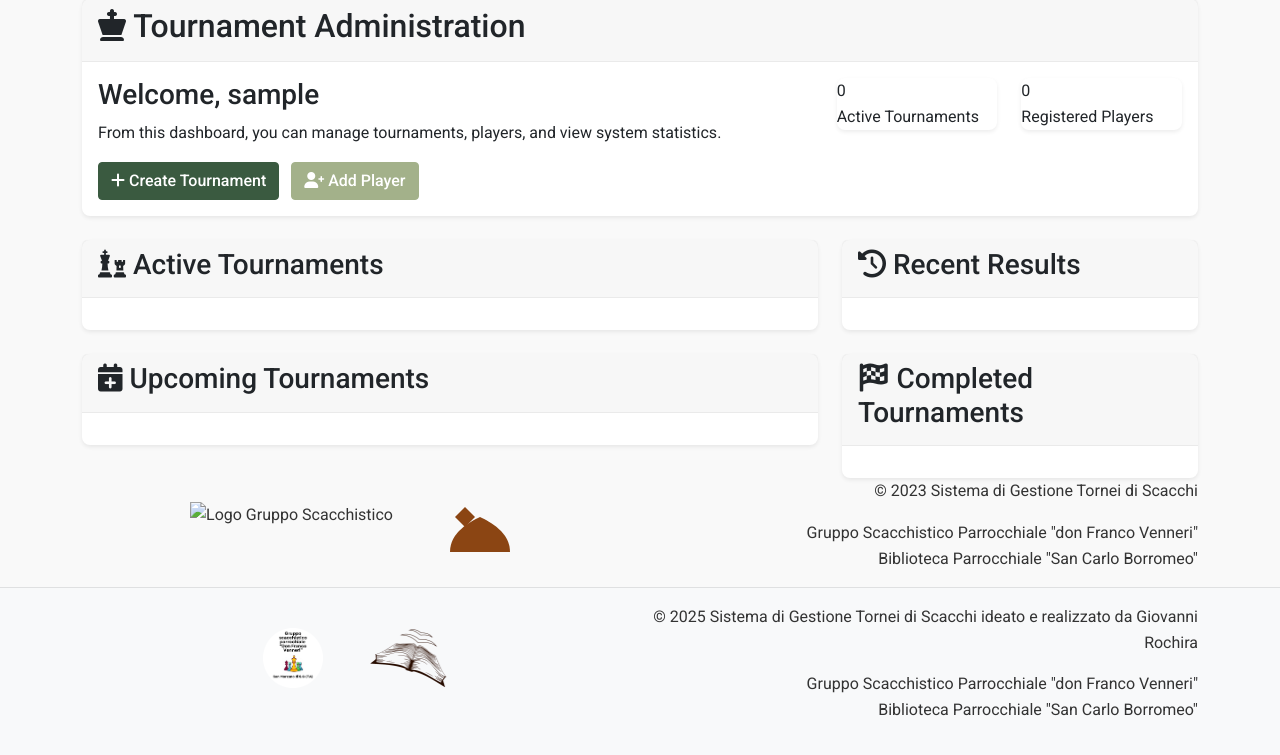
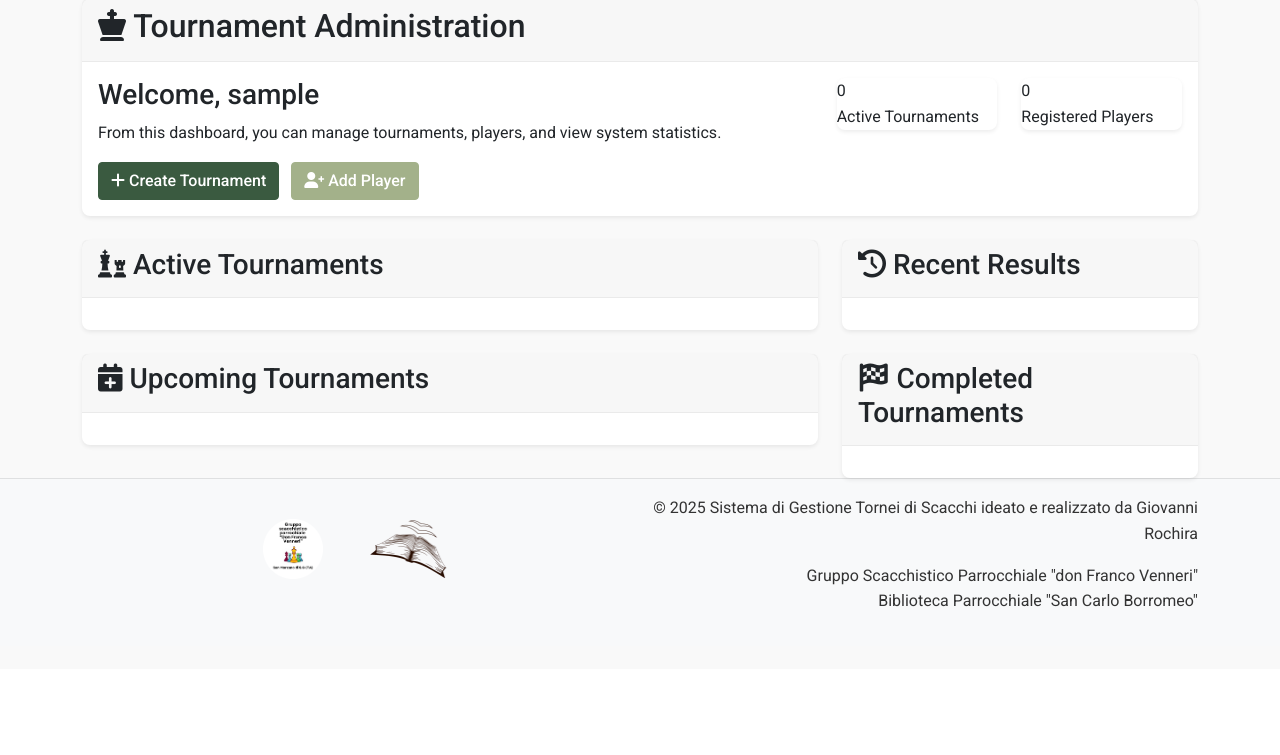
Before and after one commit to giorochi/ScacchistiDonFranco, a Flask app: page /admin/dashboard in a window 1280 px wide. Shown: the part 131-886 px from the top of the page. After the commit the page ends 738 px from the top, so only its background shows below. Run offline with Flask 3, Linux system fonts and the light colour scheme; the visitor is signed in with stand-in values (Sample User, id 1); data that the repository does not hold is empty.

Commit message:
Remove outdated copyright information from the bottom of all pages
Removes the obsolete footer from `templates/layout.html`.

Replit-Commit-Author: Agent
Replit-Commit-Session-Id: a7affa6b-0e8b-4d29-9bf4-93685ab3dcb1
Replit-Commit-Screenshot-Url: https://storage.googleapis.com/screenshot-production-us-central1/17650ef3-d9bc-486c-8329-b36643b839b5/38806450-c6d8-44f3-beaf-2c37b1d4fe73.jpg

```diff
--- a/templates/layout.html
+++ b/templates/layout.html
@@ -106,24 +106,7 @@
         {% block content %}{% endblock %}
     </div>
 
-    <!-- Footer -->
-    <footer>
-        <div class="container">
-            <div class="row">
-                <div class="col-md-6">
-                    <div class="logo-container">
-                        <img src="{{ url_for('static', filename='svg/logo_chess_group.svg') }}" alt="Logo Gruppo Scacchistico" style="height: 60px; margin-right: 15px;">
-                        <img src="{{ url_for('static', filename='svg/logo_library.svg') }}" alt="Logo Biblioteca" style="height: 60px;">
-                    </div>
-                </div>
-                <div class="col-md-6 text-md-end mt-3 mt-md-0">
-                    <p>&copy; 2023 Sistema di Gestione Tornei di Scacchi</p>
-                    <p>Gruppo Scacchistico Parrocchiale "don Franco Venneri"<br>
-                       Biblioteca Parrocchiale "San Carlo Borromeo"</p>
-                </div>
-            </div>
-        </div>
-    </footer>
+    <!-- Footer rimosso come richiesto -->
 
     <!-- Bootstrap JS Bundle with Popper -->
     <script src="https://cdn.jsdelivr.net/npm/bootstrap@5.3.0-alpha1/dist/js/bootstrap.bundle.min.js"></script>
```
Also changed, not shown: attached_assets/targeted_element_1747400253717.png (added).
